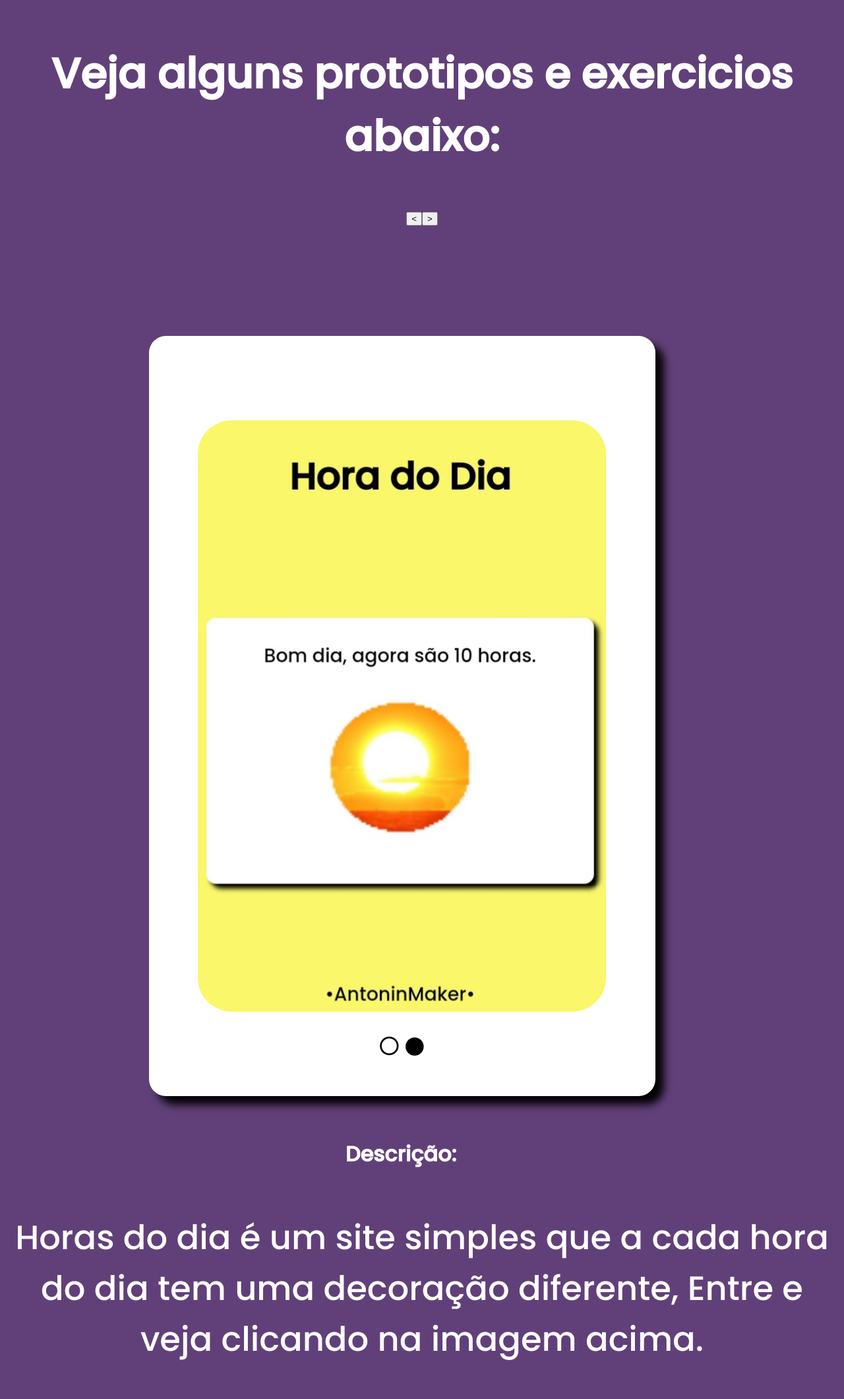
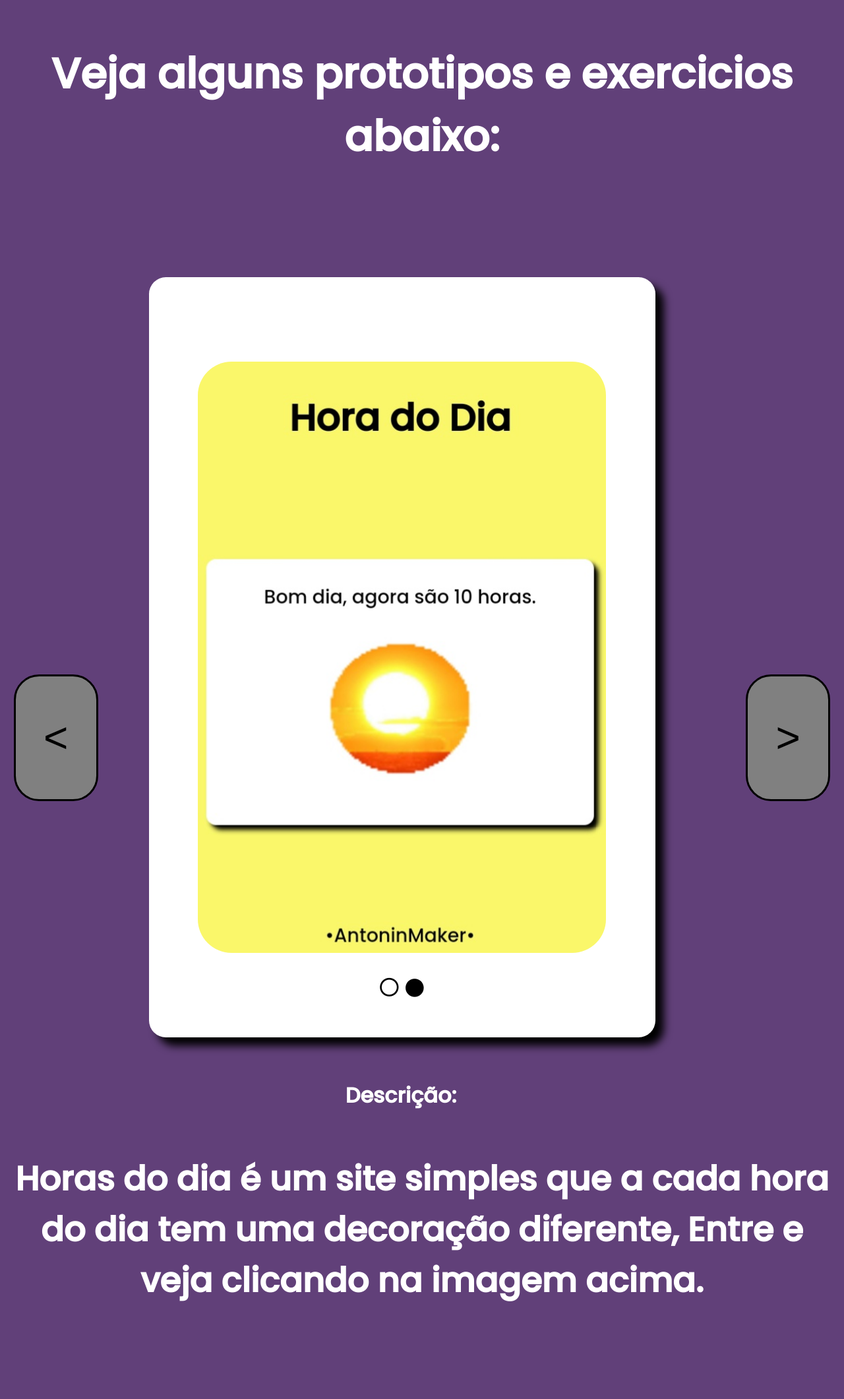
Before and after one commit to AntoninDev/minisite, a PHP site: page / in a window 1280 px wide. Shown: the whole page at 66% size. After the commit the page ends 1972 px from the top, so only its background shows below. Run offline with PHP 8.4, Linux system fonts and the light colour scheme.

Commit message:
update index.css

```diff
--- a/index.css
+++ b/index.css
@@ -9,7 +9,7 @@ body{
   text-align: center;
   font-family: 'Poppins', sans-serif;}
 
-button {
+input {
   border: 0.3vw #000 solid;
   border-radius: 3vw;
   background: grey;
@@ -23,7 +23,7 @@ button {
   margin-top: 55vw;
   float: right;}
 
-button.left {
+input.left {
   border: 0.3vw #000 solid;
   border-radius: 3vw;
   background: grey;
@@ -53,6 +53,7 @@ p {
 p.descricao {
   margin-top: 5vw;
   font-size: 4vw;
+  font-weight: bolder;
   color: #FFFFFF;}
 
 p.bolinhas {
```
